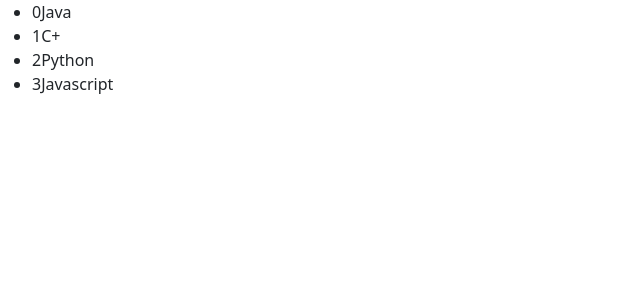
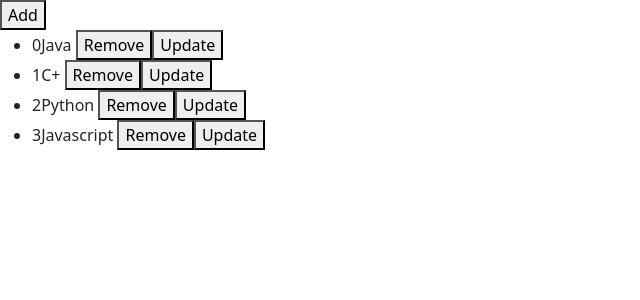
Before and after one commit to sotigian/Angular-project, an Angular app: page / in a window 1280 px wide. Shown: the top 300 px of the page, without its empty margins (0-640 px from the left). Built offline with nearby package versions, Linux system fonts and the light colour scheme.

Commit message:
Directives (ngFor PseudoCRUD)

```diff
--- a/src/app/app.component.html
+++ b/src/app/app.component.html
@@ -1,5 +1,8 @@
+<button (click)="onAdd()">Add</button>
 <ul>
     <li *ngFor="let course of courses; index as i">
         {{i}}{{course.title}}
+        <button (click)="onRemove(course)">Remove</button>
+        <button (click)="onChange(course)">Update</button>
     </li>
 </ul>
--- a/src/app/app.component.ts
+++ b/src/app/app.component.ts
@@ -12,4 +12,17 @@ export class AppComponent {
     {id:3, title: "Python"},
     {id:4, title: "Javascript"}
   ];
+
+  onAdd() {
+    this.courses.push({id:5, title: "Another Course"});
+  }
+
+  onRemove(course: any) {
+    let index = this.courses.indexOf(course);
+    this.courses.splice(index,1);
+  }
+
+  onChange(course: any) {
+    course.title += "updated";
+  }
 }
```
